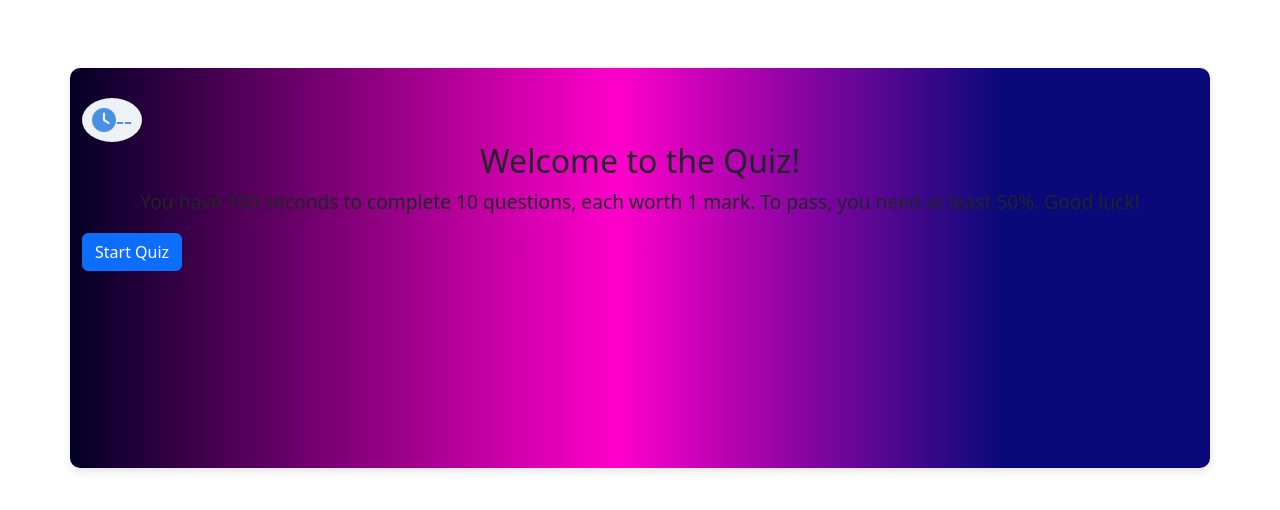
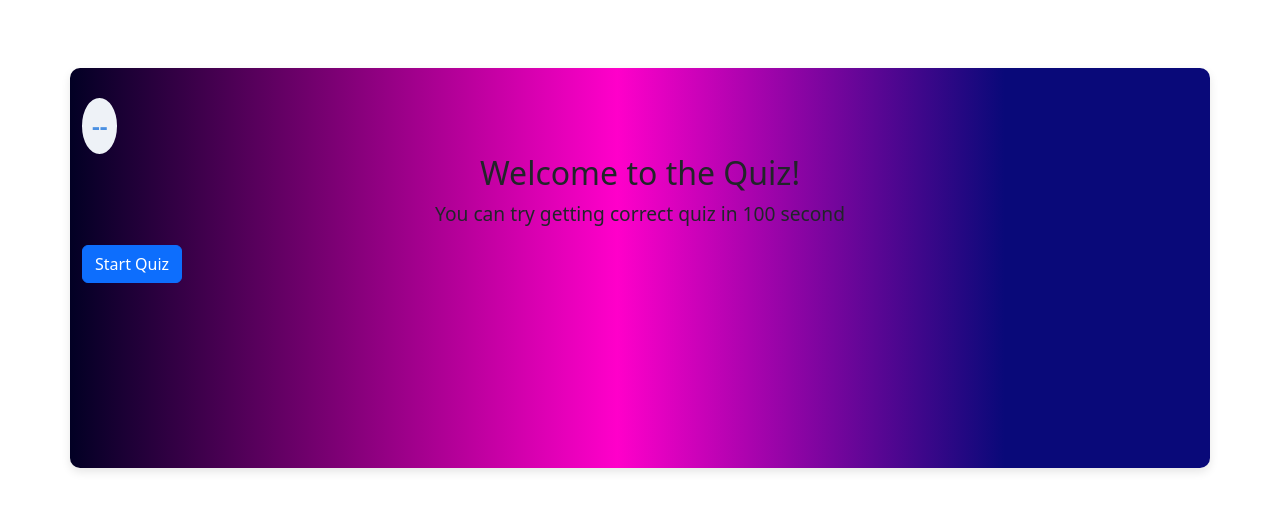
Before and after one commit to seaseeraw/quiz, a plain HTML site: page index.html in a window 1280 px wide. Drawn offline with nearby package versions, Linux system fonts and the light colour scheme.

Commit message:
some changes

```diff
--- a/index.html
+++ b/index.html
@@ -17,10 +17,11 @@
 
 
     <div class="container mt-5">
-        <i class="fa-regular fa-clock" id="timer"></i>
+        <!-- <i class="fa-regular fa-clock" id="timer"></i> -->
+    <div id="timer"></div>
         <div class="module" id="start-module">
             <h2>Welcome to the Quiz!</h2>
-            <p>You have 100 seconds to complete 10 questions, each worth 1 mark. To pass, you need at least 50%. Good luck!</p>
+            <p>You can try getting correct quiz in 100 second</p>
             <button onclick="startQuiz()" class="btn btn-primary">Start Quiz</button>
         </div>
 
--- a/style.css
+++ b/style.css
@@ -13,9 +13,7 @@ body {
     max-width: 800px;
     margin: 0 auto;
     padding: 20px;
-    /* background-image: url(./a.png);
-    background-repeat: no-repeat;
-    background-size: cover; */
+
     background: rgb(2,0,36);
 background: linear-gradient(90deg, rgba(2,0,36,1) 0%, rgba(255,0,202,1) 48%, rgba(9,9,121,1) 82%);
 
@@ -64,6 +62,9 @@ p:hover{
 
 .module.active {
     display: block;
+}
+.btn{
+    align-items: center;
 }
 
 /* Quiz Questions */
@@ -119,7 +120,7 @@ button:hover {
     color: white;
 }
 
-/* Navigation Buttons */
+
 .quiz.footer {
     display: flex;
     justify-content: space-between;
@@ -136,7 +137,7 @@ button:hover {
     background-color: #357ab9;
 }
 
-/* Timer */
+
 #timer {
     font-size: 1.5em;
     font-weight: bold;
```
